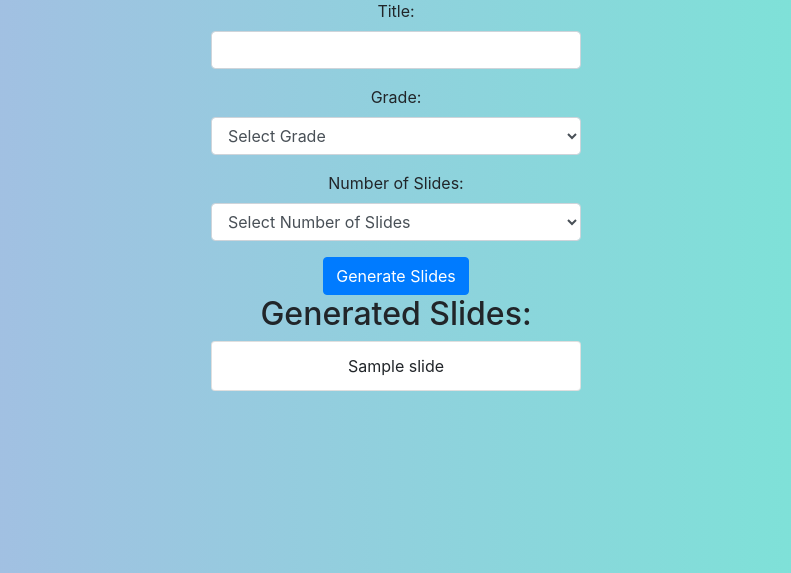
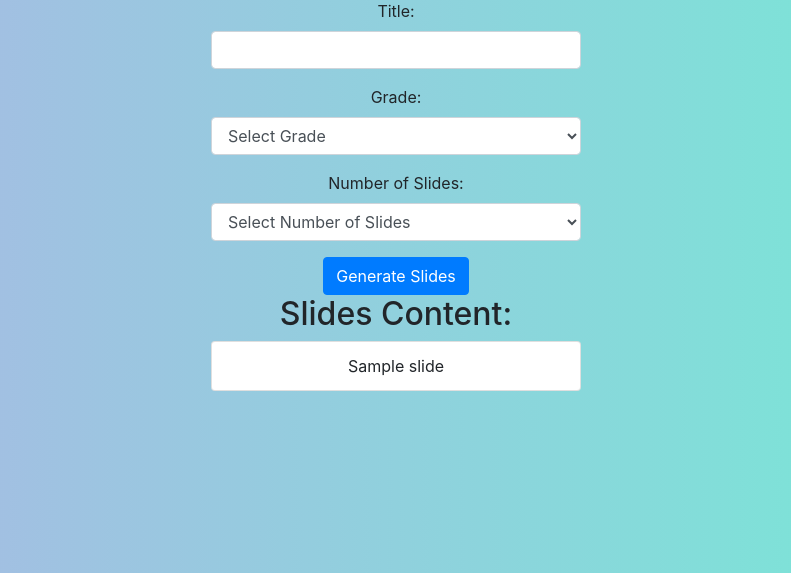
Before and after one commit to mubashir508/SlidesGenerator, a Flask app: template templates/index.html in a window 1280 px wide. Shown: the part 77-650 px from the top of the page, without its empty margins (244-1035 px from the left). Run offline with Flask 2, Linux system fonts and the light colour scheme; the template is opened without the code that fills it: most values are stand-ins (such as "Sample title", 1, 10 or a date in 2020); some libraries are stand-ins or nearby versions.

Commit message:
Minor HTML Fixes

```diff
--- a/templates/index.html
+++ b/templates/index.html
@@ -67,7 +67,7 @@
         </form>
 
         {% if slides %}
-            <h2>Generated Slides:</h2>
+            <h2>Slides Content:</h2>
             <div class="slide-list">
                 <ul class="list-group">
                 {% for slide in slides %}
```
